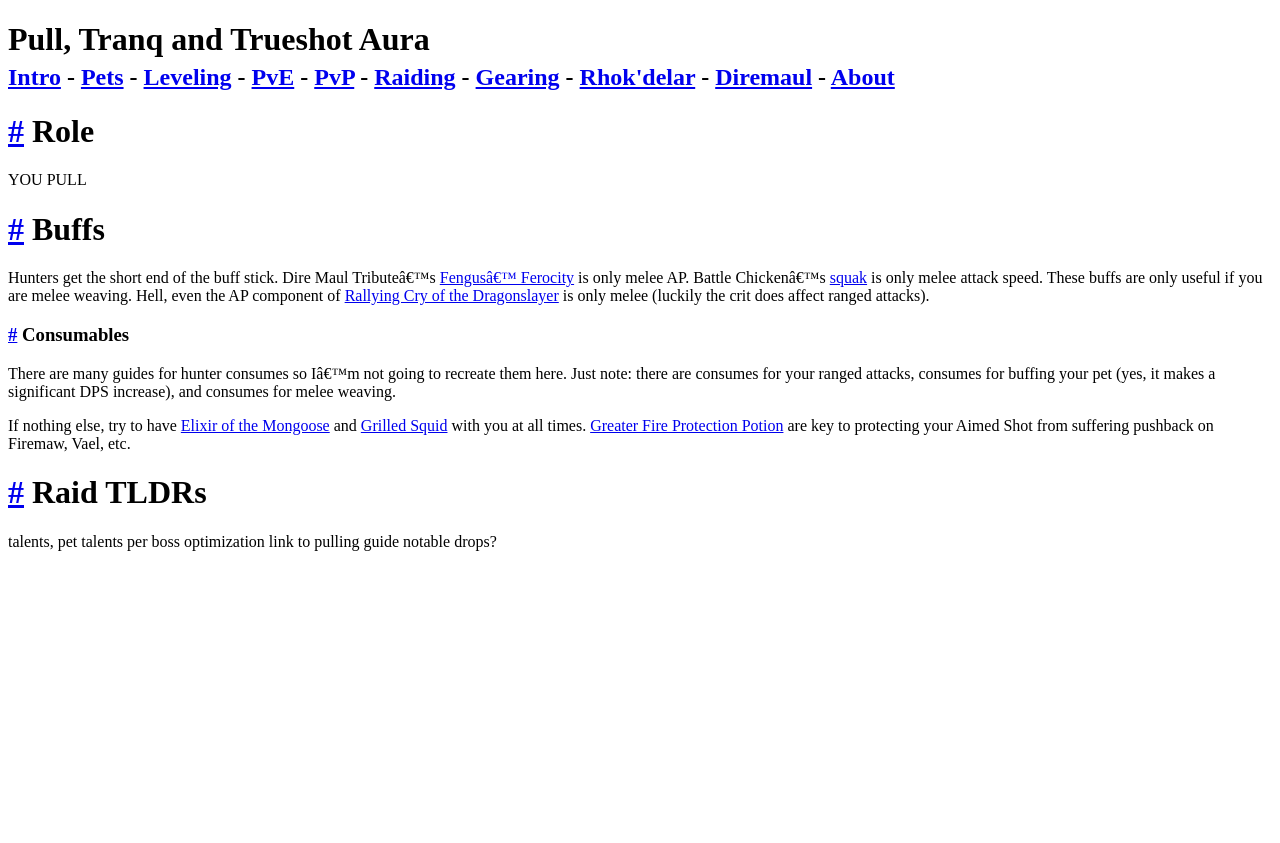
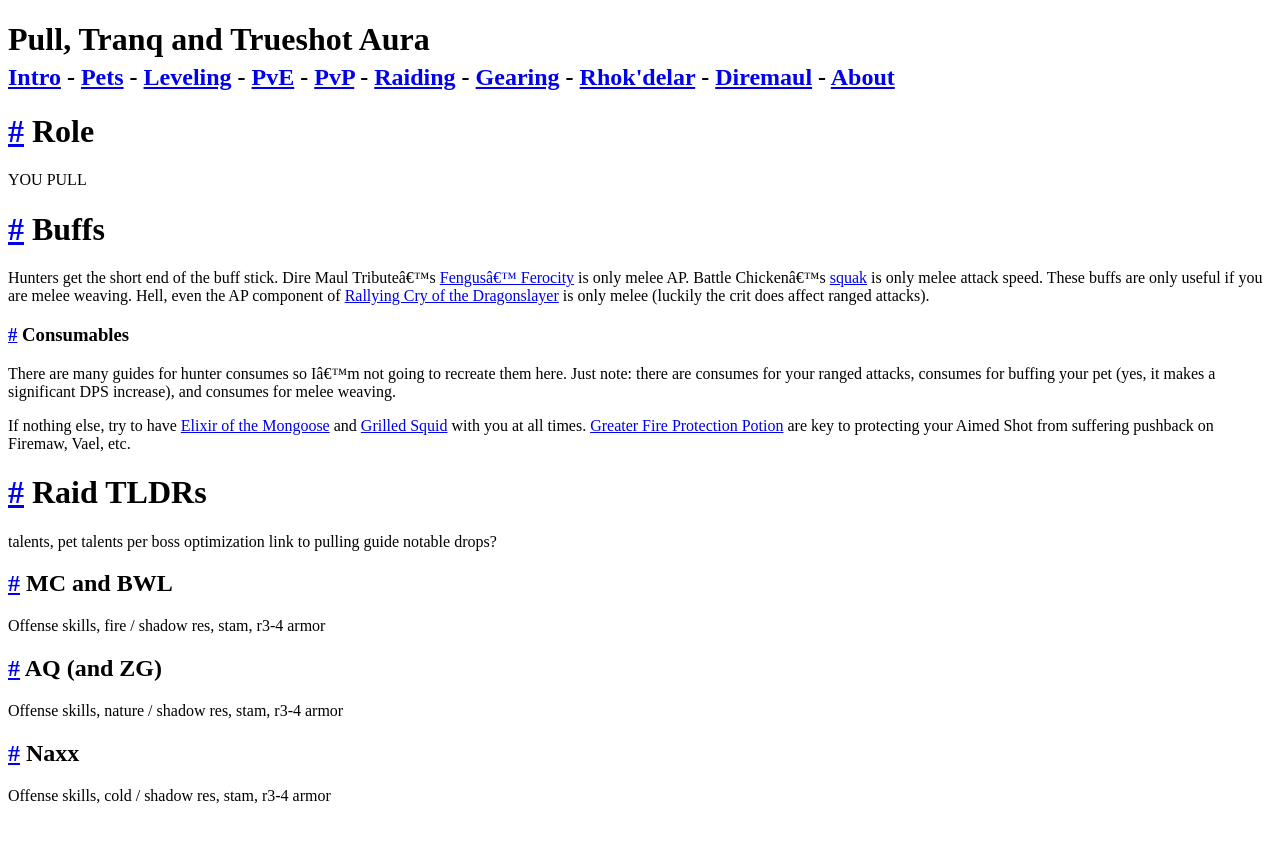
Before and after one commit to boukx/guide, a Jekyll site: the page built from raiding.markdown, in a window 1280 px wide. Shown: the top 843 px of the page. Built offline with Jekyll 4.4.1, drawn with Linux system fonts in a browser that asks for light colours; our own code applies the rules of GitHub Pages for plain Markdown files; a script that is not in the unit is left out.

Commit message:
Update raiding.markdown

```diff
--- a/raiding.markdown
+++ b/raiding.markdown
@@ -21,3 +21,12 @@ If nothing else, try to have [Elixir of the Mongoose](https://classic.wowhead.co
   per boss optimization
   link to pulling guide
   notable drops?
+
+## MC and BWL
+Offense skills, fire / shadow res, stam, r3-4 armor
+
+## AQ (and ZG)
+Offense skills, nature / shadow res, stam, r3-4 armor
+
+## Naxx
+Offense skills, cold / shadow res, stam, r3-4 armor
```
